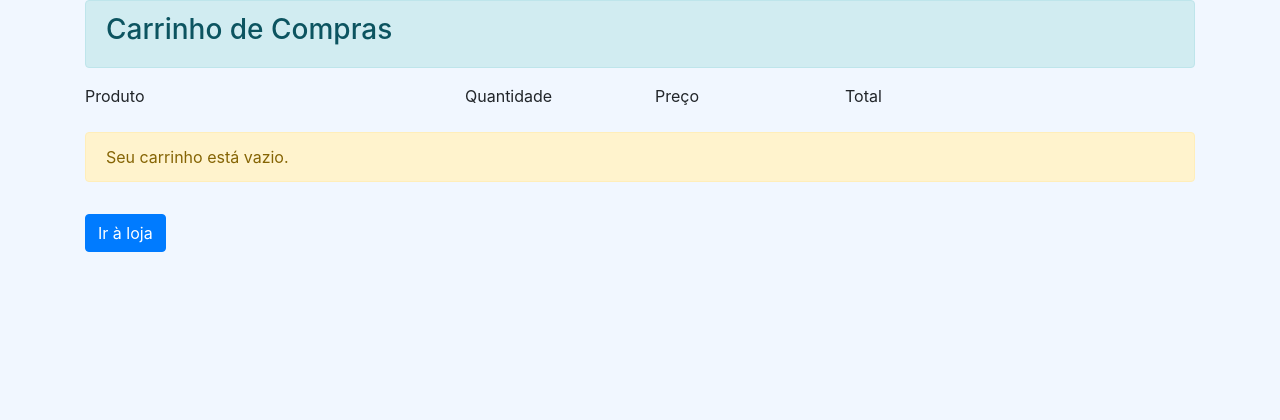
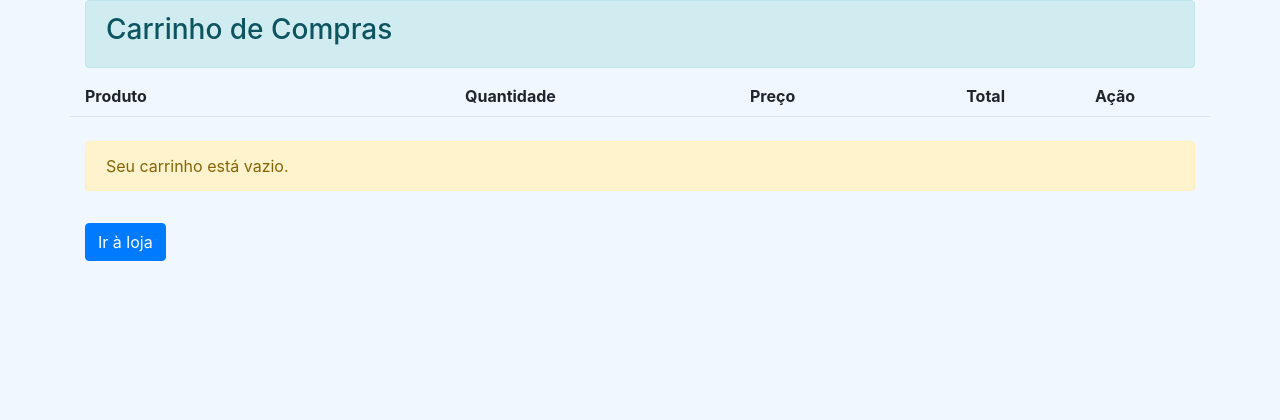
Before and after one commit to beawxy2410/PSI-Loja, a Django app: page /carrinho/ in a window 1280 px wide. Shown: the part 56-476 px from the top of the page. Run offline with Django 4.2, Linux system fonts and the light colour scheme; parts of the project's set-up code (start-up, migrations or seed data) failed here and were passed over; some libraries are stand-ins or nearby versions.

Commit message:
carrinho finalizado

```diff
--- a/loja/templates/carrinho/carrinho-listar.html
+++ b/loja/templates/carrinho/carrinho-listar.html
@@ -8,33 +8,70 @@
 <div id="content">
     <div class="container">
         <div class="alert alert-info">
-            <h3>Carrinho de Compras</h3>
+            <h3> Carrinho de Compras</h3>
         </div>
-        <div class="row">
-            <a class="col-md-4">Produto</a> <a class="col-md-2">Quantidade</a> <a class="col-md-2">Preço</a> <a
-                class="col-md-2">Total</a>
+
+        <div class="row font-weight-bold mb-2 border-bottom pb-2">
+            <div class="col-md-4">Produto</div>
+            <div class="col-md-3">Quantidade</div>
+            <div class="col-md-2">Preço</div>
+            <div class="col-md-1 text-right">Total</div>
+            <div class="col-md-2 text-center">Ação</div>
         </div>
+
         {% if itens %}
-        {% for item in itens %}
-        <div class="row">
-            <a class="col-md-4"> {{ item.produto.Produto }}</a>
-            <a class="col-md-2"> {{ item.quantidade }}</a>
-            <a class="col-md-2">R$ {{ item.preco|floatformat:2 }}</a>
-            <a class="col-md-2">R$ {{ item.total }}</a>
-            <a class="col-md-2"> <form method="POST" action="{% url 'remover_carrinhoitem' item.id%}" style="display:inline;"> {% csrf_token %} <button type="submit" class="btn
-                btn-danger">Excluir</button> </form> </a>
-        </div>
-        {% endfor %}
-        <h5 class="mt-4">Total: R$ {{ carrinho.total|floatformat:2 }}</h3>
+            {% for item in itens %}
+            <div class="row align-items-center mb-2 border-bottom pb-2">
+                <div class="col-md-4"> {{ item.produto.Produto }}</div>
+
+                <div class="col-md-3">
+                    <form method="POST" action="{% url 'update_carrinhoitem' item.id %}" style="display: flex; align-items: center;">
+                        {% csrf_token %}
+
+                        <button type="submit" name="quantidade" value="{{ item.quantidade|add:'-1' }}"
+                                class="btn btn-sm btn-outline-secondary"
+                                style="width: 25px; height: 25px; padding: 0;"
+                                {% if item.quantidade <= 1 %}disabled{% endif %}>
+                            -
+                        </button>
+
+                        <span style="min-width: 20px; text-align: center;">{{ item.quantidade }}</span>
+
+                        <button type="submit" name="quantidade" value="{{ item.quantidade|add:'1' }}"
+                                class="btn btn-sm btn-outline-secondary"
+                                style="width: 25px; height: 25px; padding: 0;">
+                            +
+                        </button>
+
+                    </form>
+                </div>
+
+                <div class="col-md-2">R$ {{ item.preco|floatformat:2 }}</div>
+
+                <div class="col-md-1 text-right">R$ {{ item.total|floatformat:2 }}</div>
+
+                <div class="col-md-2 text-center">
+                    <form method="POST" action="{% url 'remover_carrinhoitem' item.id %}" style="display:inline;">
+                        {% csrf_token %}
+                        <button type="submit" class="btn btn-sm btn-danger">Excluir</button>
+                    </form>
+                </div>
+            </div>
+            {% endfor %}
+
+            <h5 class="mt-4 text-right">Total do Carrinho: R$ {{ carrinho.total|floatformat:2 }}</h5>
+
             <div class="mt-4">
                 <a href="{% url 'home' %}" class="btn btn-secondary">Voltar à loja</a>
-                <a href="{% url 'confirmar_carrinho' %}" class="btn btn-success">Finalizar Compra</a>
+                <a href="{% url 'confirmar_carrinho' %}" class="btn btn-success"> Finalizar Compra</a>
             </div>
-            {% else %}
+
+        {% else %}
             <div class="alert alert-warning mt-4" role="alert">
                 Seu carrinho está vazio.
             </div>
             <a href="{% url 'home' %}" class="btn btn-primary mt-3">Ir à loja</a>
-            {% endif %}
+        {% endif %}
     </div>
-</div>{% endblock %}
+</div>
+{% endblock %}
--- a/loja/urls/CarrinhoUrls.py
+++ b/loja/urls/CarrinhoUrls.py
@@ -1,8 +1,9 @@
 from django.urls import path
-from loja.views.CarrinhoView import create_carrinhoitem_view, list_carrinho_view, confirmar_carrinho_view, remover_item_view
+from loja.views.CarrinhoView import create_carrinhoitem_view, list_carrinho_view, confirmar_carrinho_view, remover_item_view, atualizar_carrinhoitem_view
 urlpatterns = [
     path("<int:produto_id>", create_carrinhoitem_view, name='create_carrinhoitem'),
     path("", list_carrinho_view, name='list_carrinho'),
     path("confirmar", confirmar_carrinho_view, name='confirmar_carrinho'),
     path('remover/<int:item_id>/', remover_item_view, name='remover_carrinhoitem'),
+    path('atualizar/<int:item_id>/', atualizar_carrinhoitem_view, name='update_carrinhoitem')
 ]
--- a/loja/views/CarrinhoView.py
+++ b/loja/views/CarrinhoView.py
@@ -119,3 +119,24 @@ def remover_item_view(request, item_id):
     if carrinho_id == item.carrinho.id:
         item.delete()
     return redirect('/carrinho')
+
+def atualizar_carrinhoitem_view(request, item_id):
+    if request.method == 'POST':
+        item = get_object_or_404(CarrinhoItem, id=item_id)
+
+        nova_quantidade = request.POST.get('quantidade', None)
+
+        if nova_quantidade is not None:
+            try:
+                nova_quantidade = int(nova_quantidade)
+
+                if nova_quantidade > 0:
+                    item.quantidade = nova_quantidade
+                    item.save()
+                else:
+                    item.delete()
+
+            except ValueError:
+                pass
+
+    return redirect('/carrinho')
```
